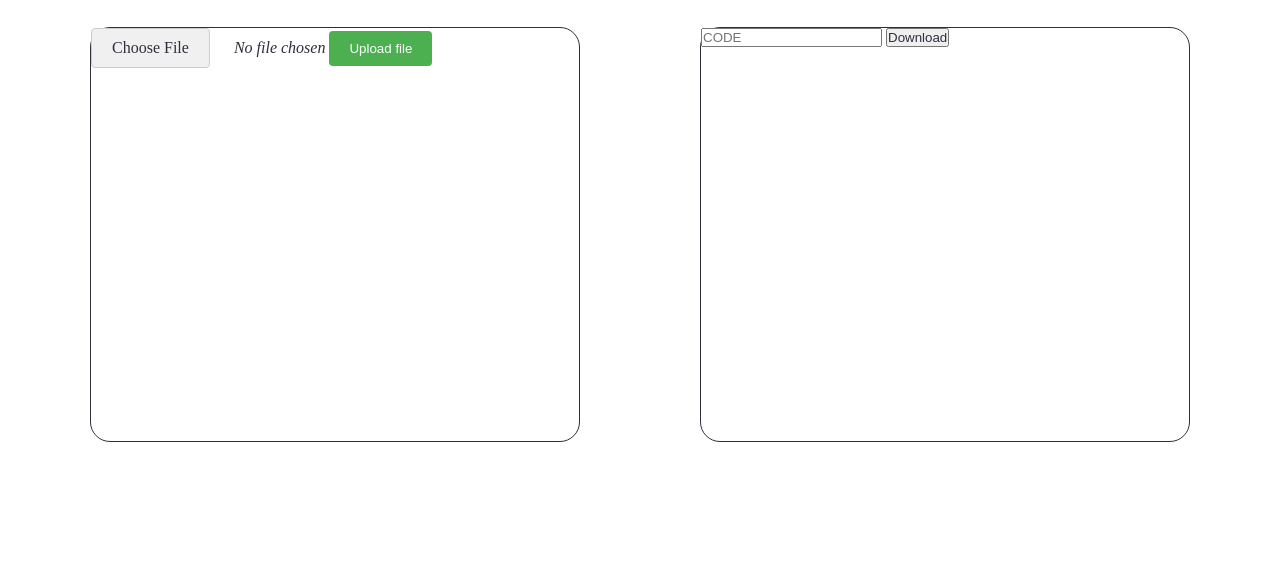
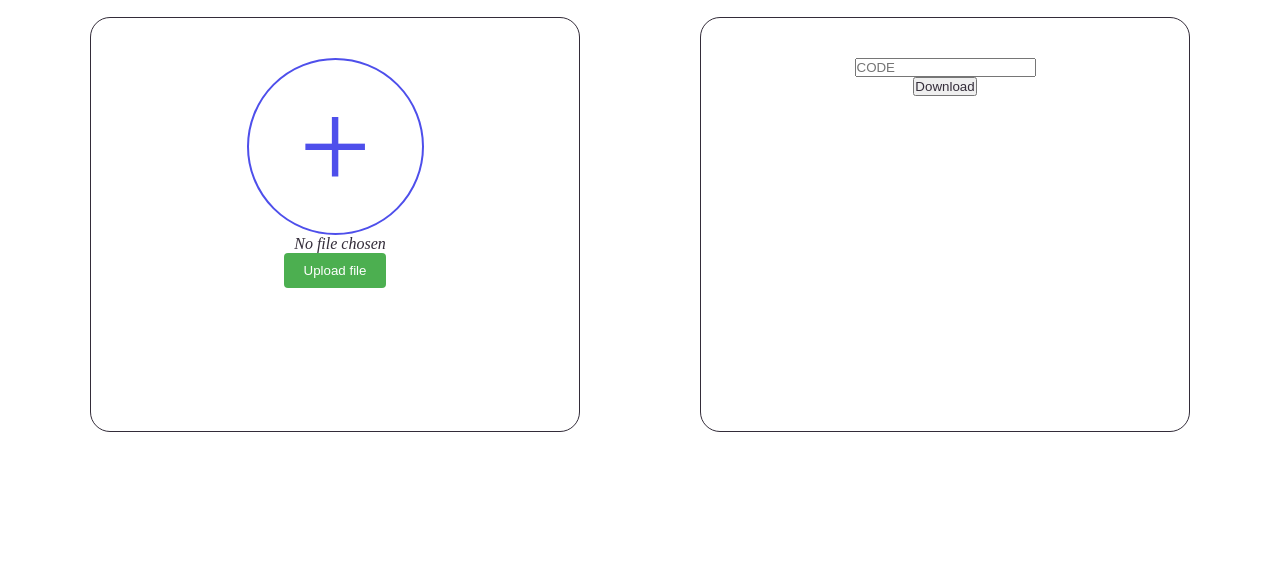
Before and after one commit to ZubalYana/Fexnet, a website: page public/index.html in a window 1280 px wide. Shown: the part 216-800 px from the top of the page. Drawn offline with nearby package versions, Linux system fonts and the light colour scheme.

Commit message:
style the label, add it's hover animation

```diff
--- a/public/index.html
+++ b/public/index.html
@@ -33,7 +33,7 @@
         <div class="forms">
             <form id="uploadForm">
                 <input type="file" id="fileInput" required>
-                <label for="fileInput" class="custom-file-label">Choose File</label>
+                <label for="fileInput" class="custom-file-label">+</label>
                 <span id="fileName">No file chosen</span>
                 <button type="submit">Upload file</button>
             </form>
--- a/public/style.scss
+++ b/public/style.scss
@@ -5,6 +5,8 @@
     color: #332C39;
 }
 .wrap{
+    width: 100%;
+    height: 100vh;
     padding: 40px;
     display: flex;
     flex-direction: column;
@@ -48,7 +50,7 @@
         }
     }
     .info{
-        margin-top: 20px;
+        margin-top: 10px;
         display: flex;
         flex-direction: column;
         align-items: center;
@@ -81,24 +83,35 @@
             height: 415px;
             border-radius: 20px;
             border: 1px #332C39 solid;
+            display: flex;
+            flex-direction: column;
+            align-items: center;
+            padding: 40px;
         }
         #uploadForm{
+
             #fileInput {
                 display: none; /* Hide the original file input */
             }
 
             .custom-file-label {
-                display: inline-block;
-                padding: 10px 20px;
-                border: 1px solid #ccc;
-                background-color: #f0f0f0;
+                width: 177px;
+                height: 177px;
+                border-radius: 50%;
+                border: 2px solid #4E4FEB;
+                display: flex;
+                justify-content: center;
+                align-items: center;
+                font-size: 128px;
+                color: #4E4FEB;
                 cursor: pointer;
-                border-radius: 4px;
-                margin-right: 10px;
+                font-weight: 500;
+                transition: 0.3s ease;
             }
 
             .custom-file-label:hover {
-                background-color: #e0e0e0;
+                background-color: #4E4FEB;
+                color: #fff;
             }
 
             button {
```
Also changed, not shown: public/style.css, 1 other file.
